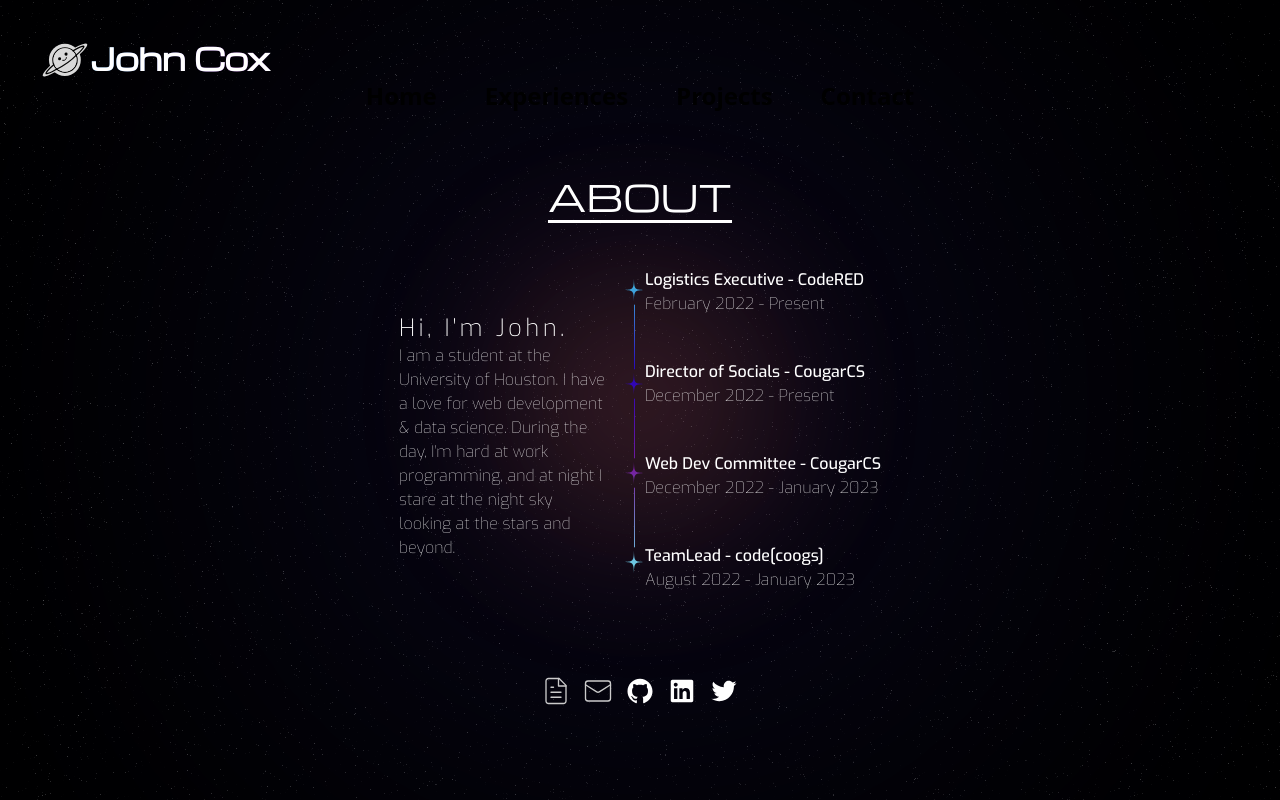
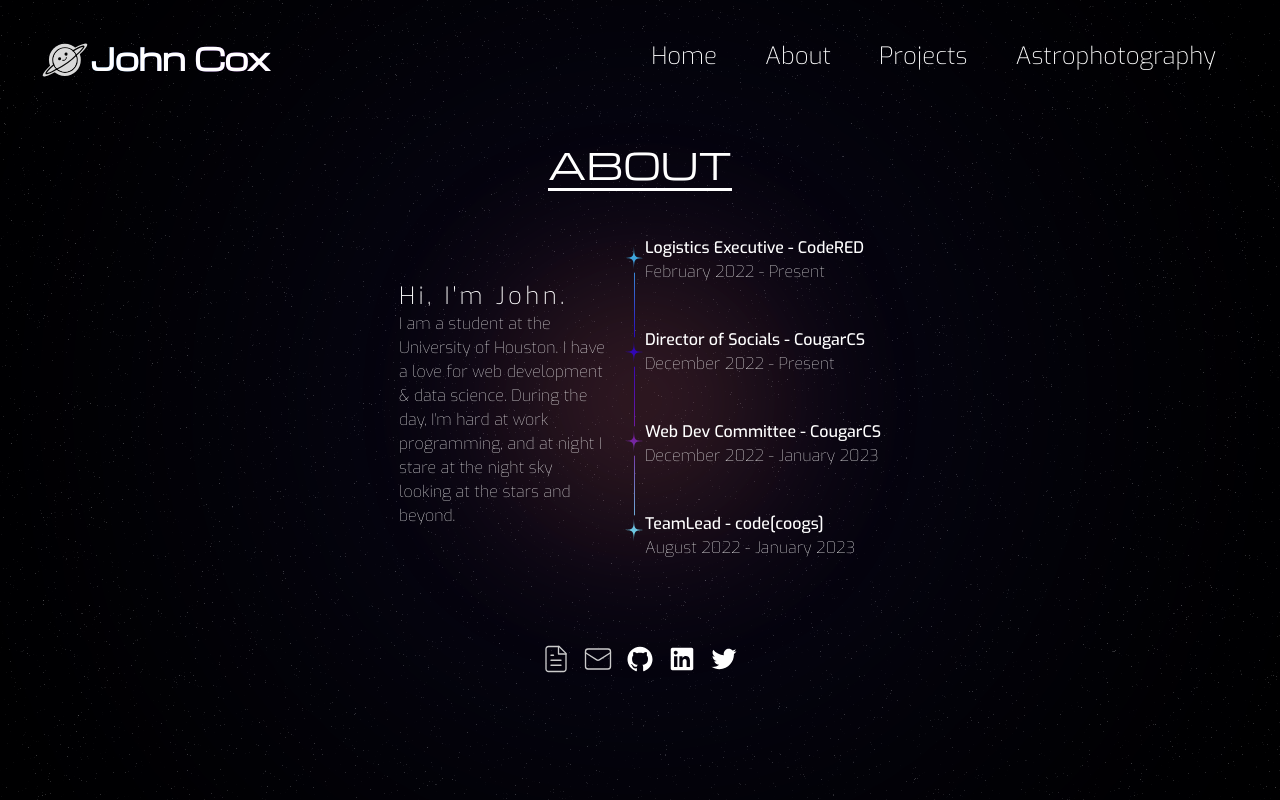
Before and after one commit to johncoxdev/personal-website, a Next.js app: page /about in a window 1280 px wide. Built offline with nearby package versions, Linux system fonts and the light colour scheme.

Commit message:
fix(globals.css): add main tag

```diff
--- a/src/app/about/page.tsx
+++ b/src/app/about/page.tsx
@@ -4,7 +4,7 @@ import NormalNavbar from '@/components/NormalNavbar'
 
 export default function About() {
   return (
-    <main className="cursor-custom bg-cover bg-stars min-h-screen">
+    <main className="cursor-custom min-h-screen">
       <NebulaEffect />
       <div className='absolute w-full'>
         <NormalNavbar />
--- a/src/app/globals.css
+++ b/src/app/globals.css
@@ -21,5 +21,10 @@ body {
   background-color: black;
   cursor: url('../../public/cursor.png'), auto;
   color: rgb(var(--foreground-rgb));
-  overflow-x: hidden;
 }
+
+main {
+  background-image: url("/big_background.png");
+  background-size: cover;
+  background-repeat: repeat-y;
+}
--- a/src/components/HomeNavbar.tsx
+++ b/src/components/HomeNavbar.tsx
@@ -3,7 +3,7 @@
   const HomeNavbar = () => {
     return (
       <nav className="flex text-center justify-center">
-        <ul className="sm:flex justify-center text-md font-black font-extralight sm:text-3xl pt-10">
+        <ul className="sm:flex justify-center text-xl my-1 font-black font-extralight sm:text-3xl pt-10">
           <li>
             <Link href={"/"}>
               <span className="cursor-custom group text-white transition-all duration-500 ease-in-out mx-6">
--- a/src/components/NormalNavbar.tsx
+++ b/src/components/NormalNavbar.tsx
@@ -1,54 +1,3 @@
-// import Link from "next/link";
-
-// const NormalNavbar = () => {
-//   return (
-//     <nav>
-//       <div className="max-w-screen-xl flex flex-wrap items-center justify-between mx-auto p-4">
-//         <Link href={"/"} className="flex items-center">
-//           <img src="./Willow.svg" width="50" height="50" alt="Willow the Planet Logo" className="h-8 mr-3 hover:animate-bounce"/>
-//           <p className='self-center text-md md:text-2xl font-semibold whitespace-nowrap animate-animate-text bg-gradient-to-r from-dark-babyblue via-babyblue via-blurple via-purple via-blurple via-babyblue to-dark-babyblue bg-clip-text text-white text-3xl hover:text-transparent'>John Cox</p>
-//         </Link>
-//         <button data-collapse-toggle="navbar-default" type="button" className="inline-flex items-center p-2 ml-3 text-sm text-gray-500 rounded-lg md:hidden hover:bg-gray-100 focus:outline-none focus:ring-2 focus:ring-gray-200  dark:hover:bg-gray-700 dark:focus:ring-gray-600" aria-controls="navbar-default" aria-expanded="false">
-//           <span className="sr-only">Open main menu</span>
-//           <svg className="w-6 h-6" aria-hidden="true" fill="currentColor" viewBox="0 0 20 20" xmlns="http://www.w3.org/2000/svg"><path fill-rule="evenodd" d="M3 5a1 1 0 011-1h12a1 1 0 110 2H4a1 1 0 01-1-1zM3 10a1 1 0 011-1h12a1 1 0 110 2H4a1 1 0 01-1-1zM3 15a1 1 0 011-1h12a1 1 0 110 2H4a1 1 0 01-1-1z" clip-rule="evenodd"></path></svg>
-//         </button>
-//         <div className="hidden w-full md:block md:w-auto" id="navbar-default">
-//           <ul className="font-medium flex flex-col p-4 md:p-0 mt-4 border rounded-lg md:flex-row md:space-x-8 md:mt-0 md:border-0">
-//             <li>
-//               <Link href={"/"}>
-//                 <span className="cursor-custom font-exo font-extralight block py-2 pl-3 pr-4 text-white bg-blue-700 rounded md:bg-transparent md:p-0 group transition-all duration-500 ease-in-out md:text-2xl">
-//                   <span className="bg-left-bottom bg-gradient-to-r from-babyblue to-purple bg-[length:0%_2px] bg-no-repeat group-hover:bg-[length:100%_2px] transition-all duration-700 ease-out"> Home </span>
-//                 </span>
-//               </Link>
-//             </li>
-//             <li>
-//               <Link href={"/about"}>
-//                 <span className="cursor-custom font-exo font-extralight block py-2 pl-3 pr-4 text-white bg-blue-700 rounded md:bg-transparent md:p-0 group transition-all duration-500 ease-in-out md:text-2xl">
-//                   <span className="bg-left-bottom bg-gradient-to-r from-babyblue to-purple bg-[length:0%_2px] bg-no-repeat group-hover:bg-[length:100%_2px] transition-all duration-700 ease-out"> About </span>
-//                 </span>
-//               </Link>
-//             </li>
-//             <li>
-//               <Link href={"/projects"}>
-//                 <span className="cursor-custom font-exo font-extralight block py-2 pl-3 pr-4 text-white bg-blue-700 rounded md:bg-transparent md:p-0 group transition-all duration-500 ease-in-out md:text-2xl">
-//                   <span className="bg-left-bottom bg-gradient-to-r from-babyblue to-purple bg-[length:0%_2px] bg-no-repeat group-hover:bg-[length:100%_2px] transition-all duration-700 ease-out"> Projects </span>
-//                 </span>
-//               </Link>
-//             </li>
-//             <li>
-//               <Link href={"/astrophotography"}>
-//                 <span className="cursor-custom font-exo font-extralight block py-2 pl-3 pr-4 text-white bg-blue-700 rounded md:bg-transparent md:p-0 group transition-all duration-500 ease-in-out md:text-2xl">
-//                   <span className="bg-left-bottom bg-gradient-to-r from-babyblue to-purple bg-[length:0%_2px] bg-no-repeat group-hover:bg-[length:100%_2px] transition-all duration-700 ease-out"> Astrophotography </span>
-//                 </span>
-//               </Link>
-//             </li>
-//           </ul>
-//         </div>
-//       </div>
-//     </nav>
-//   );
-// };
-
 "use client";
 
 import Image from "next/image";
@@ -63,11 +12,13 @@ const NormalNavbar = () => {
   };
 
   return (
-    <nav className="mt-2 mr-2 ml-2 md:mt-10 md:mr-10 md:ml-10">
+    <nav className="mt-2 mr-2 ml-2 lg:mt-10 lg:mr-10 lg:ml-10">
       <div className="flex justify-between">
         <div className="flex">
+          <div>
             <img src="./Willow.svg" width="50" height="50" alt="Willow the Planet Logo" className="hover:animate-bounce"/>
-          <p className='font-michroma text-md font-semibold animate-animate-text bg-gradient-to-r from-dark-babyblue via-babyblue via-blurple via-purple via-blurple via-babyblue to-dark-babyblue bg-clip-text text-white hover:text-transparent md:text-3xl'>John Cox</p>
+          </div>
+          <p className='font-michroma text-md font-semibold animate-animate-text bg-gradient-to-r from-dark-babyblue via-babyblue via-blurple via-purple via-blurple via-babyblue to-dark-babyblue bg-clip-text text-white hover:text-transparent lg:text-3xl'>John Cox</p>
         </div>
         {/* This is the navbar + hitbox */}
         <div className="flex">
@@ -94,7 +45,7 @@ const NormalNavbar = () => {
           <div className="ml-2">
             <button
               type="button"
-              className="text-white text-sm md:hidden"
+              className="text-white text-sm lg:hidden"
               onClick={handleClick}
             >
               <svg
@@ -111,29 +62,42 @@ const NormalNavbar = () => {
               </svg>
             </button>
           </div>
-        </div>
-      </div>
             <div>
-        <div className="hidden w-full md:block md:w-auto" id="navbar-default">
-          <div className="flex flex-row items-center text-2xl font-semibold md:justify-center">
+            <div className="hidden w-full lg:block lg:w-auto" id="navbar-default">
+              <div className="font-exo font-extralight flex flex-row items-center text-2xl lg:justify-center">
                 <Link href={"/"}>
-              <span className="text-green mx-6 hover:underline"> Home</span>
+                  <span className="cursor-custom group text-white transition-all duration-500 ease-in-out mx-6">
+                    <span className="bg-left-bottom bg-gradient-to-r from-babyblue to-purple bg-[length:0%_2px] bg-no-repeat group-hover:bg-[length:100%_2px] transition-all duration-500 ease-out">
+                      Home
+                    </span>
+                  </span>
                 </Link>
 
-            <Link href={"/experiences"}>
-              <span className="text-green mx-6 hover:underline">
-                {" "}
-                Experiences
+                <Link href={"/about"}>
+                  <span className="cursor-custom group text-white transition-all duration-500 ease-in-out mx-6">
+                    <span className="bg-left-bottom bg-gradient-to-r from-babyblue to-purple bg-[length:0%_2px] bg-no-repeat group-hover:bg-[length:100%_2px] transition-all duration-500 ease-out">
+                      About
+                    </span>
                   </span>
                 </Link>
 
                 <Link href={"/projects"}>
-              <span className="text-green mx-6 hover:underline"> Projects</span>
+                  <span className="cursor-custom group text-white transition-all duration-500 ease-in-out mx-6">
+                    <span className="bg-left-bottom bg-gradient-to-r from-babyblue to-purple bg-[length:0%_2px] bg-no-repeat group-hover:bg-[length:100%_2px] transition-all duration-500 ease-out">
+                      Projects
+                    </span>
+                  </span>
                 </Link>
 
-            <Link href={"/contact"}>
-              <span className="text-green mx-6 hover:underline"> Contact</span>
+                <Link href={"/astrophotography"}>
+                  <span className="cursor-custom group text-white transition-all duration-500 ease-in-out mx-6">
+                    <span className="bg-left-bottom bg-gradient-to-r from-babyblue to-purple bg-[length:0%_2px] bg-no-repeat group-hover:bg-[length:100%_2px] transition-all duration-500 ease-out">
+                      Astrophotography
+                    </span>
+                  </span>
                 </Link>
+              </div>
+            </div>
           </div>
         </div>
       </div>
```
Lines whose indentation alone changed are shown as unchanged.
